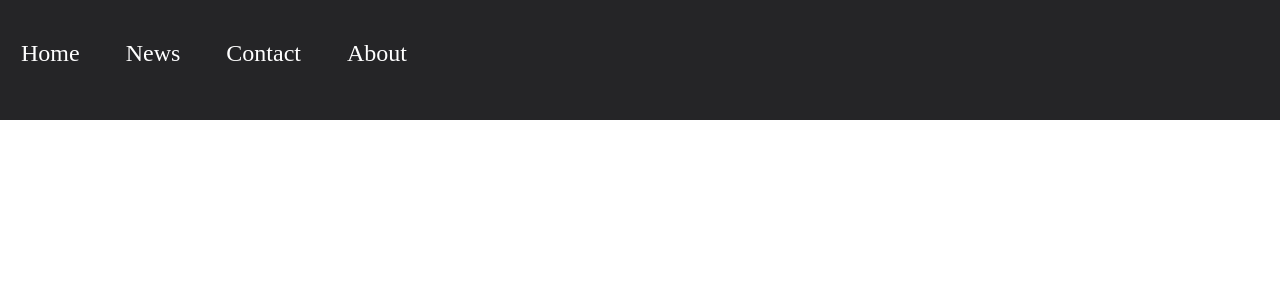
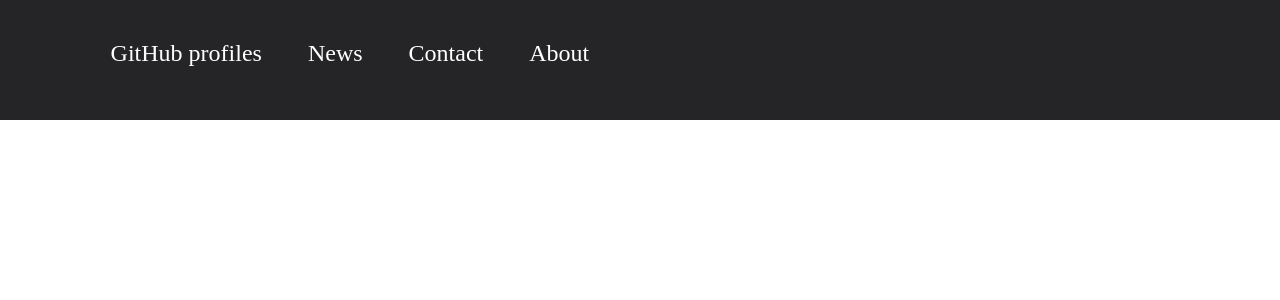
Before and after one commit to Rubensrvsc/githubprofiles, a Django app: template appprofiles/templates/index.html in a window 1280 px wide. Shown: the top 300 px of the page. Run offline with Django 3.2, Linux system fonts and the light colour scheme; the template is opened without the code that fills it, so the values that code supplies are empty.

Commit message:
style: renderizando o cabeçalho da aplicaçao(mas ainda nao esta completo

```diff
--- a/appprofiles/styles/index.css
+++ b/appprofiles/static/styles/index.css
@@ -37,5 +37,6 @@
   }
 
   .menu-position{
-    margin-right: 60%;
+    margin-right: 30%;
+    margin-left: 7%;
   }
--- a/appprofiles/templates/index.html
+++ b/appprofiles/templates/index.html
@@ -1,15 +1,16 @@
+{% load static %}
 <html>
     <head>
         <title>Testes com HTML, CSS e Javascript</title>
 
-        <link rel="stylesheet" type="text/css" href="../styles/index.css">
+        <link rel="stylesheet" type="text/css" href="{% static 'styles/index.css' %}">
 
     </head>
     <body>
       <nav id="menu-h">
         <ul class="menu-position">
           <li>
-        <a href="#home">Home</a>
+        <a href="#home">GitHub profiles</a>
       </li>
       <li >
         <a href="#news">News</a>
--- a/appprofiles/urls.py
+++ b/appprofiles/urls.py
@@ -1,6 +1,7 @@
 from django.contrib import admin
 from django.urls import include,path
+from .views import *
 
 urlpatterns = [
-
+    path('',IndexView.as_view())
 ]
--- a/appprofiles/views.py
+++ b/appprofiles/views.py
@@ -1,3 +1,7 @@
 from django.shortcuts import render
+from django.views.generic import TemplateView
 
 # Create your views here.
+
+class IndexView(TemplateView):
+    template_name = "index.html"
```
Also changed, not shown: db.sqlite3.
